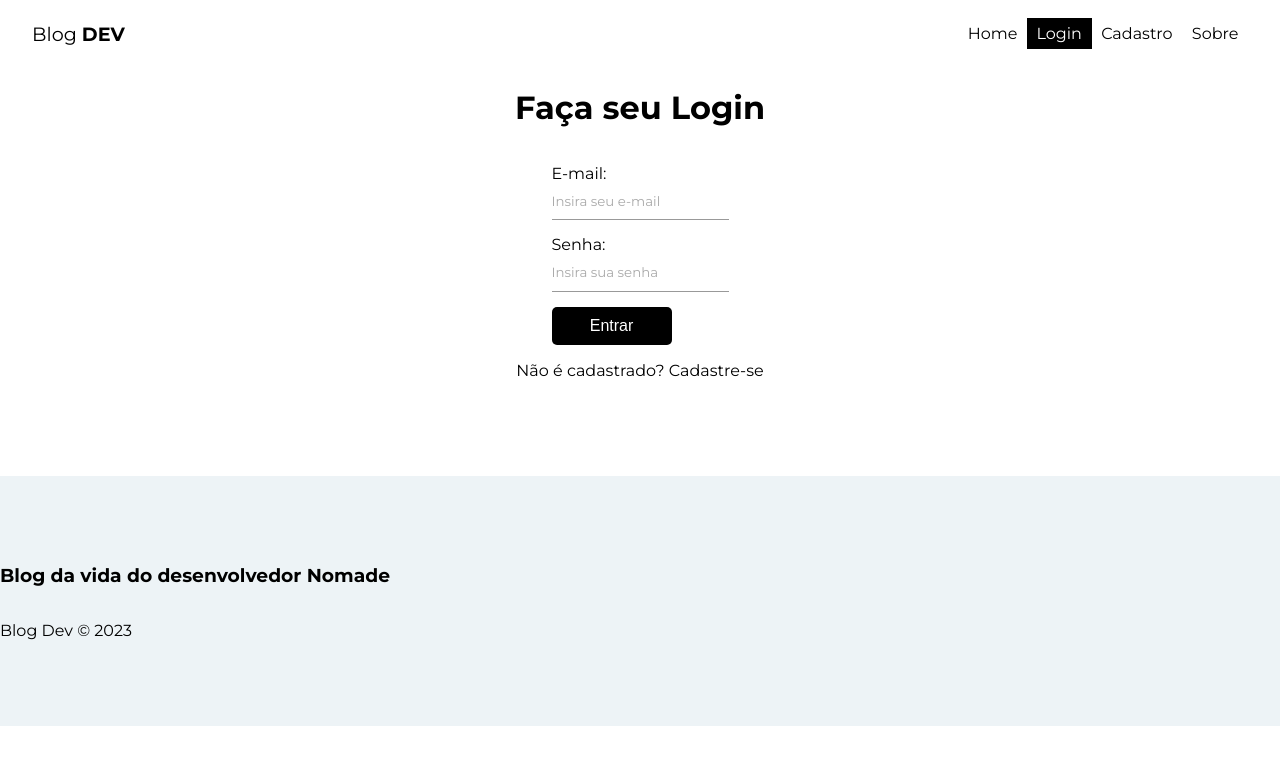
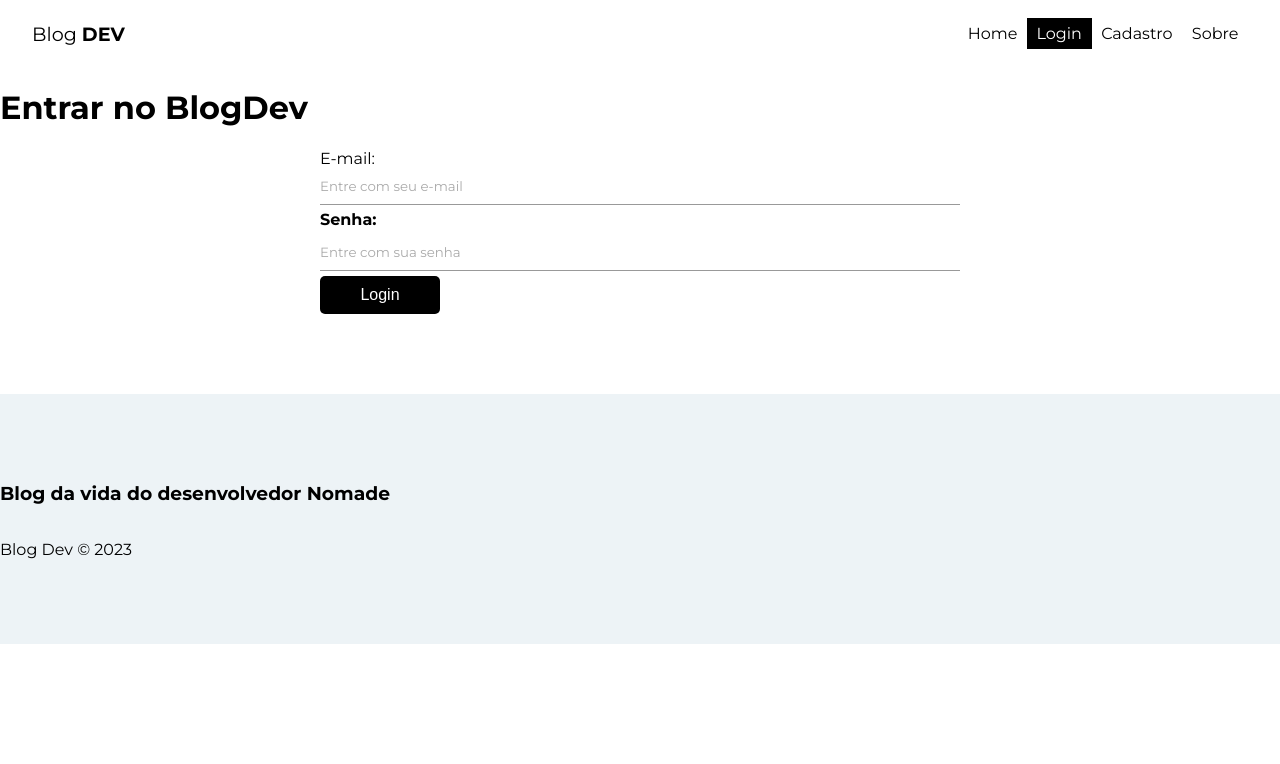
Before and after one commit to leticiafss/blogDev_f3m, a React (Vite) app in the folder front-blogdev/: page /login in a window 1280 px wide. Shown: the top 764 px of the page. Built offline with nearby package versions, Linux system fonts and the light colour scheme; no server answers.

Commit message:
Aula0512

```diff
--- a/front-blogdev/src/index.css
+++ b/front-blogdev/src/index.css
@@ -79,16 +79,3 @@ button[disabled]{
     align-items: center;
     text-align: center;
 }
-.divlogin{
-    display: flex;
-    flex: 1;
-    flex-direction: column;
-    justify-content: center;
-    align-items: center;
-}
-.labelLogin{
-    margin: 15px 0 15px 0;
-}
-.linkcadaster:hover{
-    font-weight: bold;
-}
--- a/front-blogdev/src/pages/Login/Login.jsx
+++ b/front-blogdev/src/pages/Login/Login.jsx
@@ -1,5 +1,5 @@
-import React from 'react'
-import { useState, useEffect } from 'react'
+import React, { useEffect } from 'react'
+import { useState } from 'react'
 import { userAuthentication } from '../../hooks/userAuthentication'
 
 export default function Login() {
@@ -7,41 +7,62 @@ export default function Login() {
   const [password, setPassword] = useState('')
   const [error, setError] = useState('')
 
-  const {userLogin, error: authError, loading} = userAuthentication()
+  const {createUser, error: authError, loading} = userAuthentication()
+
   const handlerSubmit = async (e) => {
     e.preventDefault()
     setError('')
     const user = {
+      displayName,
       email,
       password
     }
 
-    const res = await userLogin(user)
+    if(password != confirmedPassword){
+      setError('As senhas precisam ser iguais.')
+      return
+    }
+
+    const res = await createUser(user)
 
     console.log(res)
   }
+
+  useEffect(() => {
+    if(authError){
+      setError(authError)
+    }
+  }, [authError])
   return (
-    <div className='divlogin'>
-      <h1>Faça seu Login</h1>
+    <div>
+      <h1>Entrar no BlogDev</h1>
       <form onSubmit={handlerSubmit}>
-        <label className='labelLogin'>E-mail:
-          <input type="email"
-           name='email'
-           placeholder='Insira seu e-mail'
-           value={email}
-           onChange={(e) => setEmail(e.target.value)}/>
+        <span>E-mail:</span>
+        <label>
+          <input
+            type="email"
+            name="email"
+            required
+            value={email}
+            onChange={(e) => setEmail(e.target.value)}
+            placeholder="Entre com seu e-mail"
+          ></input>
         </label>
-        <label className='labelLogin'>Senha:
-          <input type="password"
-          name='password'
-          placeholder='Insira sua senha'
-          value={password}
-          onChange={(e) => setPassword(e.target.value)}/>
+        <label>
+          <span>Senha:</span>
+          <input
+            type="password"
+            name="password"
+            required
+            value={password}
+            onChange={(e) => setPassword(e.target.value)}
+            placeholder="Entre com sua senha"
+          ></input>
         </label>
-        <button className='btn'>{!loading ? 'Entrar' : 'Aguarde...'}</button>
-        {error && <p className='error'>{error}</p>}
+        {!loading && <button className="btn">Login</button>}
+        {loading && <button className="btn">Aguarde...</button>}
+        {error && <p className="error">{error}</p>}
       </form>
-      <p>Não é cadastrado?<a className='linkcadaster' href="./register"> Cadastre-se</a></p>
     </div>
-  )
+  );
 }
```
